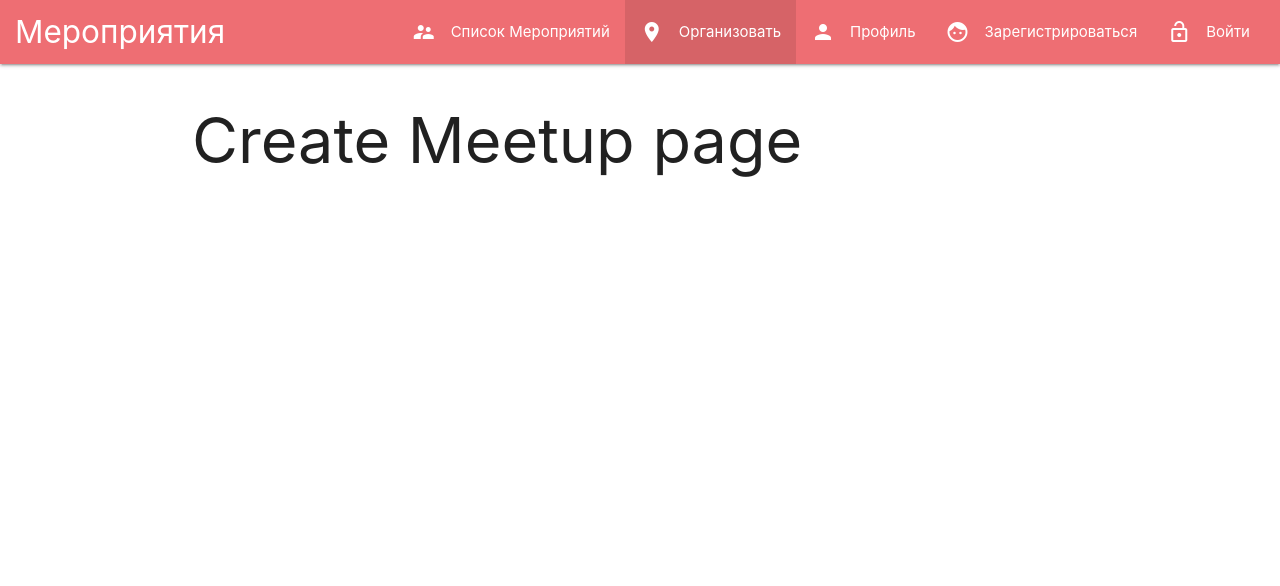
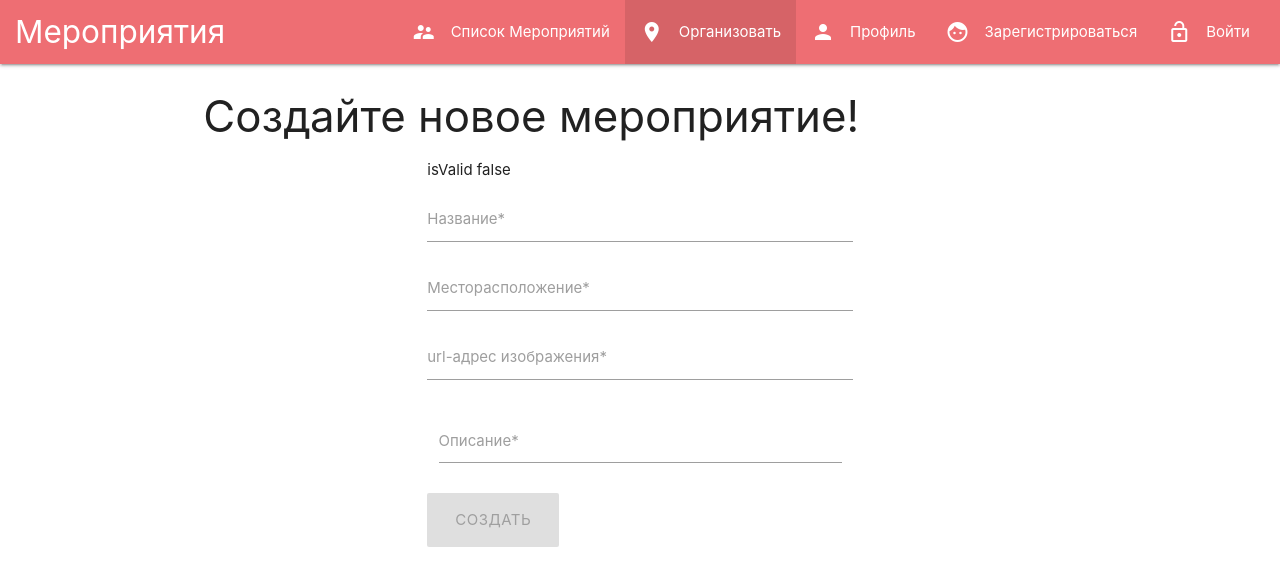
Before and after one commit to slabnevitch/meetup, a Vue app: page /create-meetup in a window 1280 px wide. Shown: the top 586 px of the page. Built offline with nearby package versions, Linux system fonts and the light colour scheme.

Commit message:
сверстана стр. создания нового мероприятия, создана передача параметров на стр. singleMeetup, vuex-action для добавления нового события в state

```diff
--- a/src/App.vue
+++ b/src/App.vue
@@ -25,6 +25,7 @@ export default {
   ._fit img{//_fit - class for object-fit
     width: 100%;
     height: 100%;
+    position: absolute;
     object-fit: cover;
     object-position: center center;
   }
--- a/src/components/Navbar.vue
+++ b/src/components/Navbar.vue
@@ -46,7 +46,7 @@ export default {
         {
           text: 'Профиль',
           icon: 'person',
-          to: 'profile'
+          to: '/profile'
         },
         {
           text: 'Зарегистрироваться',
--- a/src/store/index.js
+++ b/src/store/index.js
@@ -25,13 +25,21 @@ export default new Vuex.Store({
   		}
   },
   mutations: {
+    setNewMeetup(state, payload){
+      state.meetups.push(payload)
+    }
   },
   actions: {
+    createMeetup({commit}, payload){
+      const newMeetup = {...payload}
+      console.log(newMeetup)
+      commit('setNewMeetup', newMeetup)
+    }
   },
   getters: {
   	getMeetups: (state) => state.meetups.sort((a, b) => a.date - b.date),
   	getFeaturedMeetups: (state, getters) => getters.getMeetups.slice(0, 5),
-  	getLoadedMeetup: (state) => (meetupId) => state.meetups.find(meetup => meetup.id === meetupId) //идет обращение к геттеру не как к к свойству, а как к ф-ции.
+  	getLoadedMeetup: (state) => (meetupId) => state.meetups.find(meetup => meetup.id.toString() === meetupId) //идет обращение к геттеру не как к к свойству, а как к ф-ции.
   },
   modules: {
   }
--- a/src/views/Home.vue
+++ b/src/views/Home.vue
@@ -8,14 +8,16 @@
       	</div>
     		<h4>Присоединяйтесь к нашим замечательным мероприятиям!</h4>
     		<div class="carousel" ref="carousel">
-    			<a
+    			<router-link
+    				tag="a"
     				v-for="(meet, ind) in meetups"
+    				:to="/meetups/+meet.id"
     				:key="meet.title"
 	    			class="carousel-item _fit"
 	    			href="#one!">
 	    				<img :src="meet.img">
 	    				<span class="carousel-item__title">{{meet.title}}</span>
-    			</a>
+    			</router-link>
     		</div>
     	</div>
     </div>
--- a/src/views/meetup/CreateMeetup.vue
+++ b/src/views/meetup/CreateMeetup.vue
@@ -1,5 +1,91 @@
 <template>
-  <div>
-    <h1>Create Meetup page</h1>
+  <div class="row">
+  	<div class="col s12">
+    	<h3>Создайте новое мероприятие!</h3>
+  	</div>
+  	<form class="col s12 m6 offset-m3" @submit.prevent="formSubmit">
+  		<div>isValid {{isValid}}</div>
+  		<div class="input-field">
+  			<input
+	  			id="title"
+	  			type="text"
+	  			class="validate"
+	  			v-model="title">
+  			<label for="title">Название*</label>
+  		</div>
+  		<div class="input-field">
+  			<input
+	  			id="location"
+	  			type="text"
+	  			class="validate"
+	  			v-model="location">
+  			<label for="location">Месторасположение*</label>
+  		</div>
+  		<div class="input-field">
+  			<input
+	  			id="img-url"
+	  			type="text"
+	  			class="validate"
+	  			v-model="img">
+  			<label for="img-url">url-адрес изображения*</label>
+  		</div>
+  		<div
+  			v-show="img != ''"
+  			class="loaded-img _fit">
+  			<img :src="img" alt="alt">
+  		</div>
+  		<div class="input-field col s12">
+          <textarea
+          		v-model="description"
+	          id="textarea1"
+	          class="materialize-textarea"></textarea>
+          <label for="textarea1">Описание*</label>
+        </div>
+        <button
+	        type="submit"
+	        :disabled="!isValid"
+	        class="waves-effect waves-light btn-large"
+	        @click="sbmitClick">Создать</button>
+    </form>
   </div>
 </template>
+
+<script>
+	export default {
+		data(){
+			return{
+				title: '',
+				location: '',
+				img: '',
+				description: ''
+			}
+		},
+		computed: {
+			isValid(){
+				return this.title != '' &&
+					this.location != '' &&
+					this.img != '' &&
+					this.description != ''
+			}
+		},
+		methods: {
+			formSubmit(){
+				const meetup = {
+					title: this.title,
+					location: this.location,
+					img: this.img,
+					description: this.description,
+					date: new Date(),
+					id: +new Date()
+				}
+				if(this.isValid){
+					console.log('isValid!')
+					this.$store.dispatch('createMeetup', meetup)
+				}
+			},
+			sbmitClick(){
+
+			}
+		}
+	}
+</script>
--- a/src/views/meetup/SingleMeetup.vue
+++ b/src/views/meetup/SingleMeetup.vue
@@ -50,8 +50,13 @@
 		padding-bottom: 52.26%;
 		img{
 			position: absolute;
+			width: 100%;
+			height: 100%;
 			left: 0;
 			top: 0;
 		}
 	}
+	.card.horizontal .card-image img{
+		width: 100%;
+	}
 </style>
```
